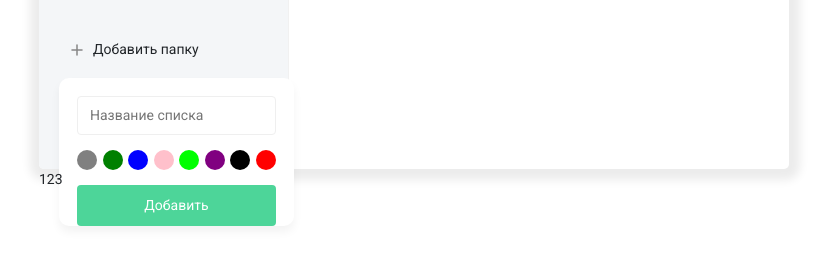
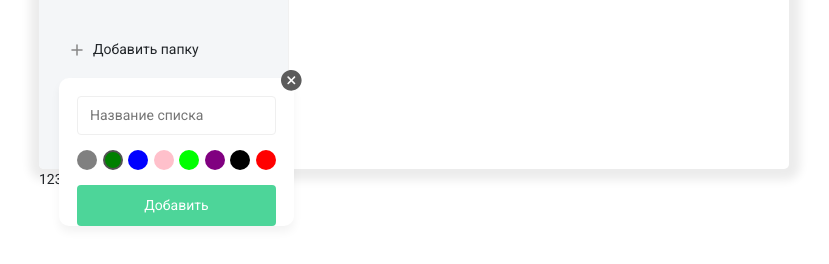
Before and after one commit to emoface1337/react-todo, a React (Create React App) app: page / in a window 1280 px wide. Both pictures are taken after a click on the element "Добавить папку". Shown: the part 496-760 px from the top of the page, without its empty margins (226-1055 px from the left). Built offline with nearby package versions, Linux system fonts and the light colour scheme.

Commit message:
done popup logic w/o button

```diff
--- a/src/App.js
+++ b/src/App.js
@@ -1,6 +1,7 @@
 import React, {Component} from 'react'
 import './App.sass'
 import db from './db'
+import headIcon from './image/list.svg'
 import List from "./components/List/List"
 import AddList from "./components/AddList/AddList"
 
@@ -19,14 +20,9 @@ export default class App extends Component {
                             {
                                 className: "sidebar-list__head",
                                 "name": "Все задачи",
-                                "color": "#B6E6BD",
-                                "icon": <svg width="14" height="12" viewBox="0 0 14 12" fill="none"
-                                             xmlns="http://www.w3.org/2000/svg">
-                                    <path
-                                        d="M10.96 5.10001H5.74001C5.24321 5.10001 5.20001 5.50231 5.20001 6.00001C5.20001 6.49771 5.24321 6.90001 5.74001 6.90001H10.96C11.4568 6.90001 11.5 6.49771 11.5 6.00001C11.5 5.50231 11.4568 5.10001 10.96 5.10001ZM12.76 9.60001H5.74001C5.24321 9.60001 5.20001 10.0023 5.20001 10.5C5.20001 10.9977 5.24321 11.4 5.74001 11.4H12.76C13.2568 11.4 13.3 10.9977 13.3 10.5C13.3 10.0023 13.2568 9.60001 12.76 9.60001ZM5.74001 2.40001H12.76C13.2568 2.40001 13.3 1.99771 13.3 1.50001C13.3 1.00231 13.2568 0.600006 12.76 0.600006H5.74001C5.24321 0.600006 5.20001 1.00231 5.20001 1.50001C5.20001 1.99771 5.24321 2.40001 5.74001 2.40001ZM2.86001 5.10001H1.24001C0.743212 5.10001 0.700012 5.50231 0.700012 6.00001C0.700012 6.49771 0.743212 6.90001 1.24001 6.90001H2.86001C3.35681 6.90001 3.40001 6.49771 3.40001 6.00001C3.40001 5.50231 3.35681 5.10001 2.86001 5.10001ZM2.86001 9.60001H1.24001C0.743212 9.60001 0.700012 10.0023 0.700012 10.5C0.700012 10.9977 0.743212 11.4 1.24001 11.4H2.86001C3.35681 11.4 3.40001 10.9977 3.40001 10.5C3.40001 10.0023 3.35681 9.60001 2.86001 9.60001ZM2.86001 0.600006H1.24001C0.743212 0.600006 0.700012 1.00231 0.700012 1.50001C0.700012 1.99771 0.743212 2.40001 1.24001 2.40001H2.86001C3.35681 2.40001 3.40001 1.99771 3.40001 1.50001C3.40001 1.00231 3.35681 0.600006 2.86001 0.600006Z"
-                                        fill="#7C7C7C"/>
-                                </svg>,
-
+                                "icon": <img
+                                    src={headIcon}
+                                    alt="Все задачи"/>
                             }]}
                     />
                     <List
--- a/src/components/AddList/AddList.js
+++ b/src/components/AddList/AddList.js
@@ -1,18 +1,24 @@
 import React from "react"
 import List from "../List/List"
 import './AddList.sass'
-import Circle from "../Badge/Circle";
+import Circle from "../Circle/Circle";
+import closeIcon from '../../image/close.svg'
 
 class AddList extends React.Component {
 
     constructor(props) {
         super(props)
         this.state = {
-            visible: false
+            visible: false,
+            selectedColor: 2
         }
     }
 
     render() {
+        const selectColor = (color) => {
+            this.setState({selectedColor: color})
+        }
+
         return (
             <div className="add-list">
                 <List
@@ -28,15 +34,23 @@ class AddList extends React.Component {
                                       strokeLinejoin="round"/>
                             </svg>
                         }]}
-                    onClick={() => this.setState({visible: true})} //todo (visible: !this.state.visible)
+                    onClick={() => this.setState({visible: !this.state.visible})} //todo (visible: !this.state.visible)
                 />
                 {
                     this.state.visible &&
                     <div className="add-list__popup">
+                        <img src={closeIcon} alt="Закрыть" className="add-list__popup-close-button"
+                        onClick={() => this.setState({visible: false})}
+                        />
                         <input type="text" className={"field"} placeholder={"Название списка"}/>
                         <div className="add-list__popup-colors d-flex justify-content-between align-items-center">
                             {this.props.colors.map(color => (
-                                <li><Circle color={color.name}/></li>
+                                <Circle
+                                    key={color.id}
+                                    color={color.name}
+                                    onClick={() => selectColor(color.id)}
+                                    className={this.state.selectedColor === color.id && "active"}
+                                />
                             ))}
                         </div>
                         <button className={"add-button"}>Добавить</button>
--- a/src/components/AddList/AddList.sass
+++ b/src/components/AddList/AddList.sass
@@ -1,6 +1,7 @@
 .add-list
 
   &__popup
+    position: relative
     width: 235px
     height: 148px
     background: #FFFFFF
@@ -13,16 +14,23 @@
 
     &-colors
       margin: 15px 0
-      & li
+
+      i
         cursor: pointer
-        i
-          border-radius: 50%
-          display: block
-          width: 20px
-          height: 20px
-          border: 2px solid transparent
-          &.active
-            border: 2px solid #525252
+        border-radius: 50%
+        display: block
+        width: 20px
+        height: 20px
+        border: 2px solid transparent
+
+        &.active
+          border: 2px solid #525252
+
+    &-close-button
+      cursor: pointer
+      position: absolute
+      top: -8px
+      right: -8px
 
     & .add-button
       width: 100%
--- a/src/components/Badge/Circle.js
+++ /dev/null
@@ -1,8 +0,0 @@
-import React from 'react';
-import './Circle.sass'
-
-const Circle = ({color}) => (
-    <i className={`circle circle--${color}`}/>
-)
-
-export default Circle
--- /dev/null
+++ b/src/components/Circle/Circle.js
@@ -0,0 +1,10 @@
+import React from 'react';
+import classnames from 'classnames'
+
+import './Circle.sass'
+
+const Circle = ({color, onClick, className}) => (
+    <i className={classnames('circle', {[`circle--${color}`]: color}, className)} onClick={onClick}/>
+)
+
+export default Circle
```
Also changed, not shown: src/components/List/List.js (+7 -5 lines), src/components/Circle/Circle.sass (renamed from src/components/Badge/Circle.sass).
